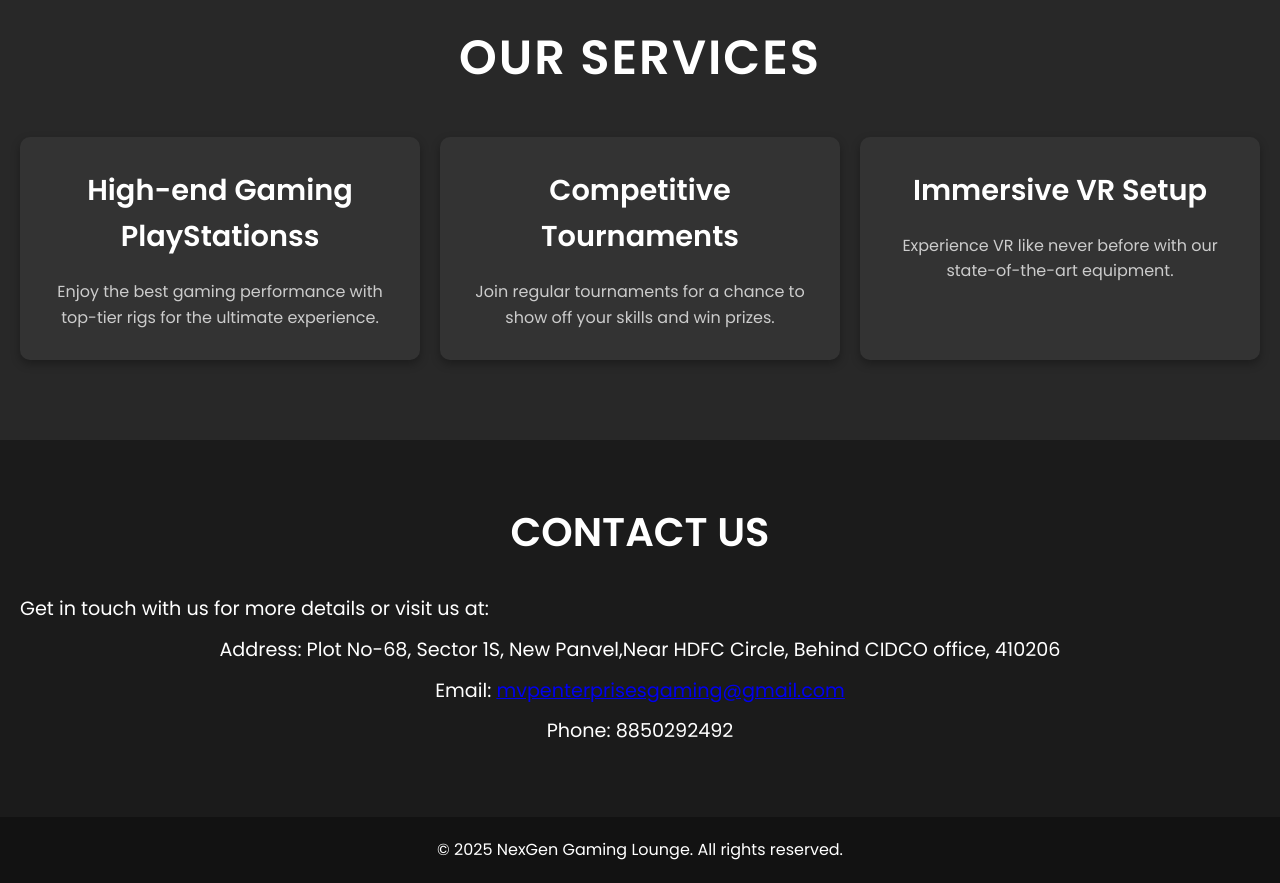
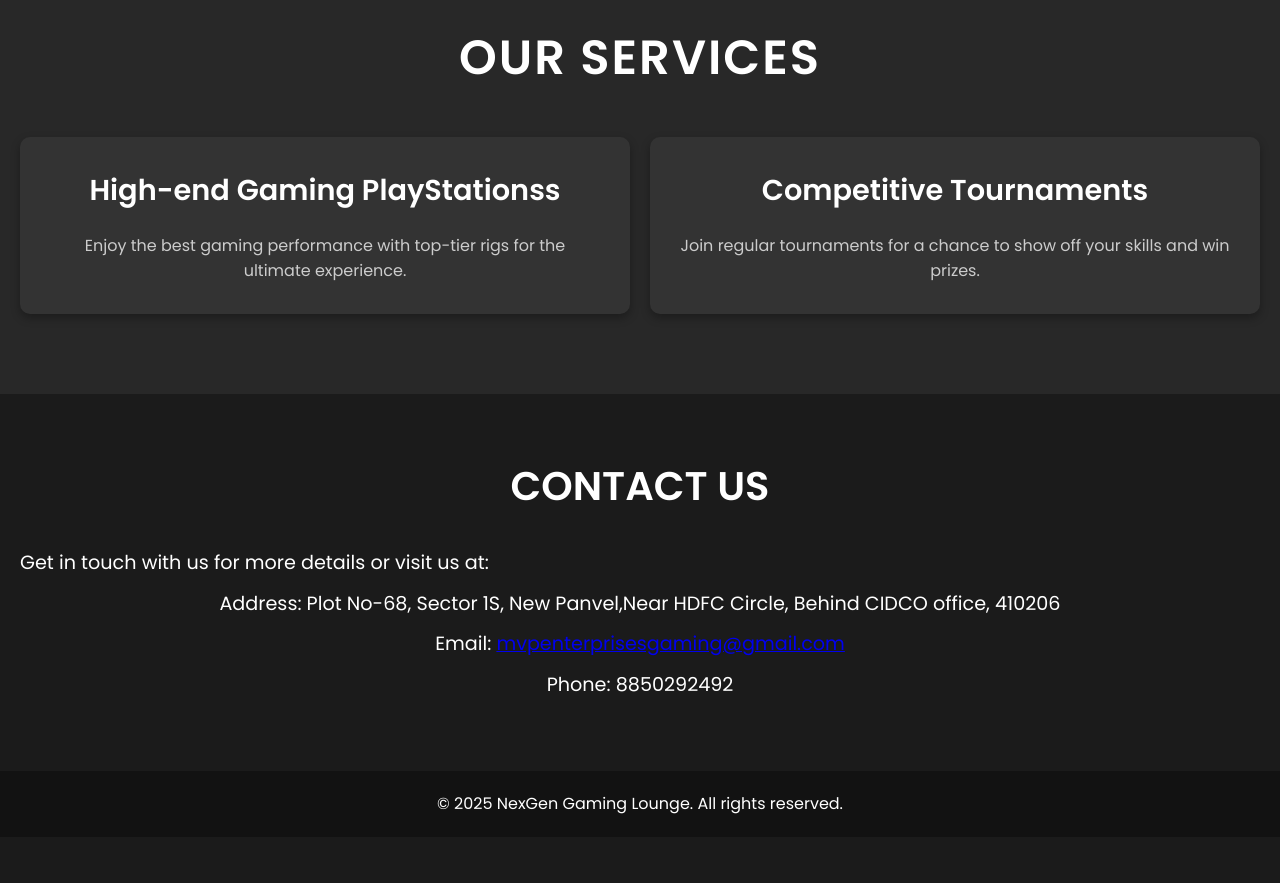
Before and after one commit to nexgengaming/nexgen, a plain HTML site: page index.html in a window 1280 px wide. Shown: the part 860-1743 px from the top of the page. After the commit the page ends 1697 px from the top, so only its background shows below. Drawn offline with Linux system fonts and the light colour scheme.

Commit message:
Services  changed

```diff
--- a/index.html
+++ b/index.html
@@ -39,10 +39,6 @@
                     <h3>Competitive Tournaments</h3>
                     <p>Join regular tournaments for a chance to show off your skills and win prizes.</p>
                 </div>
-                <div class="service-item">
-                    <h3>Immersive VR Setup</h3>
-                    <p>Experience VR like never before with our state-of-the-art equipment.</p>
-                </div>
             </div>
         </div>
     </section>
```
